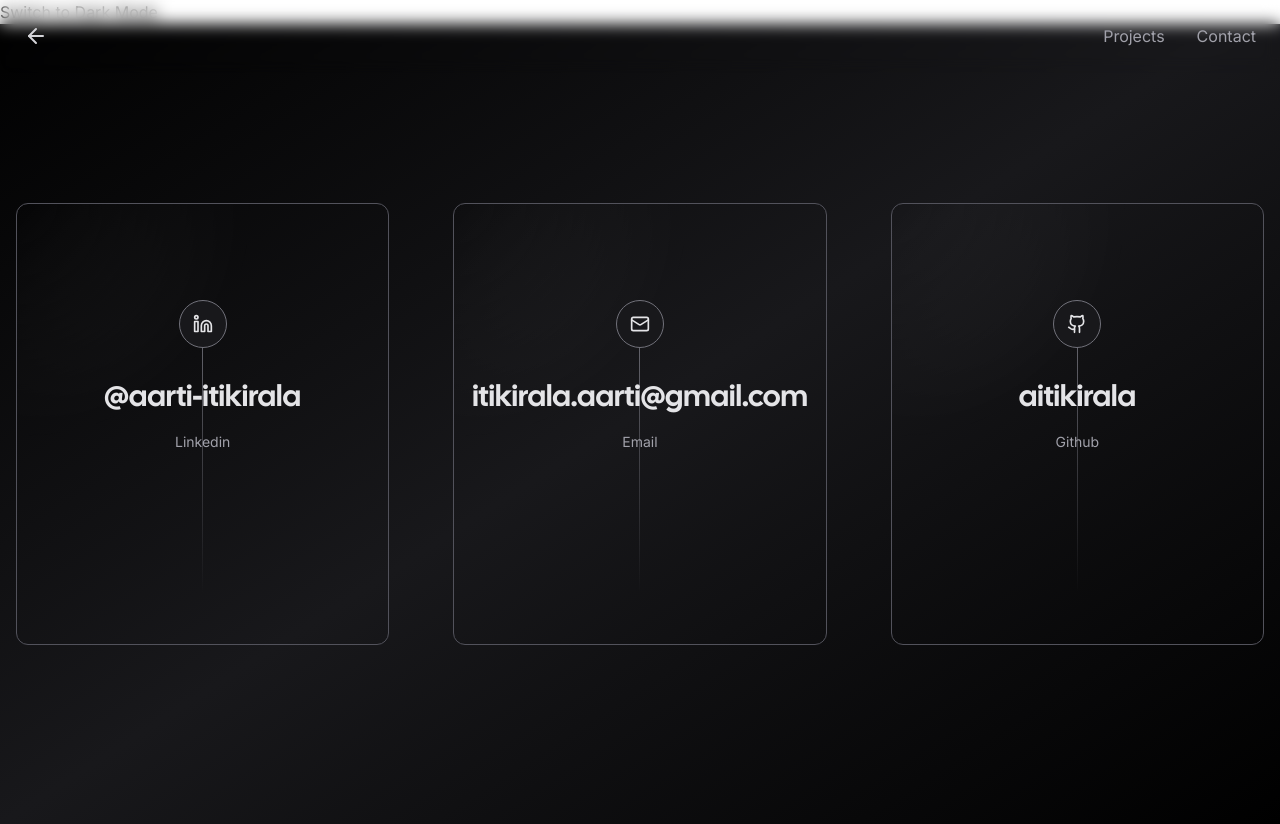
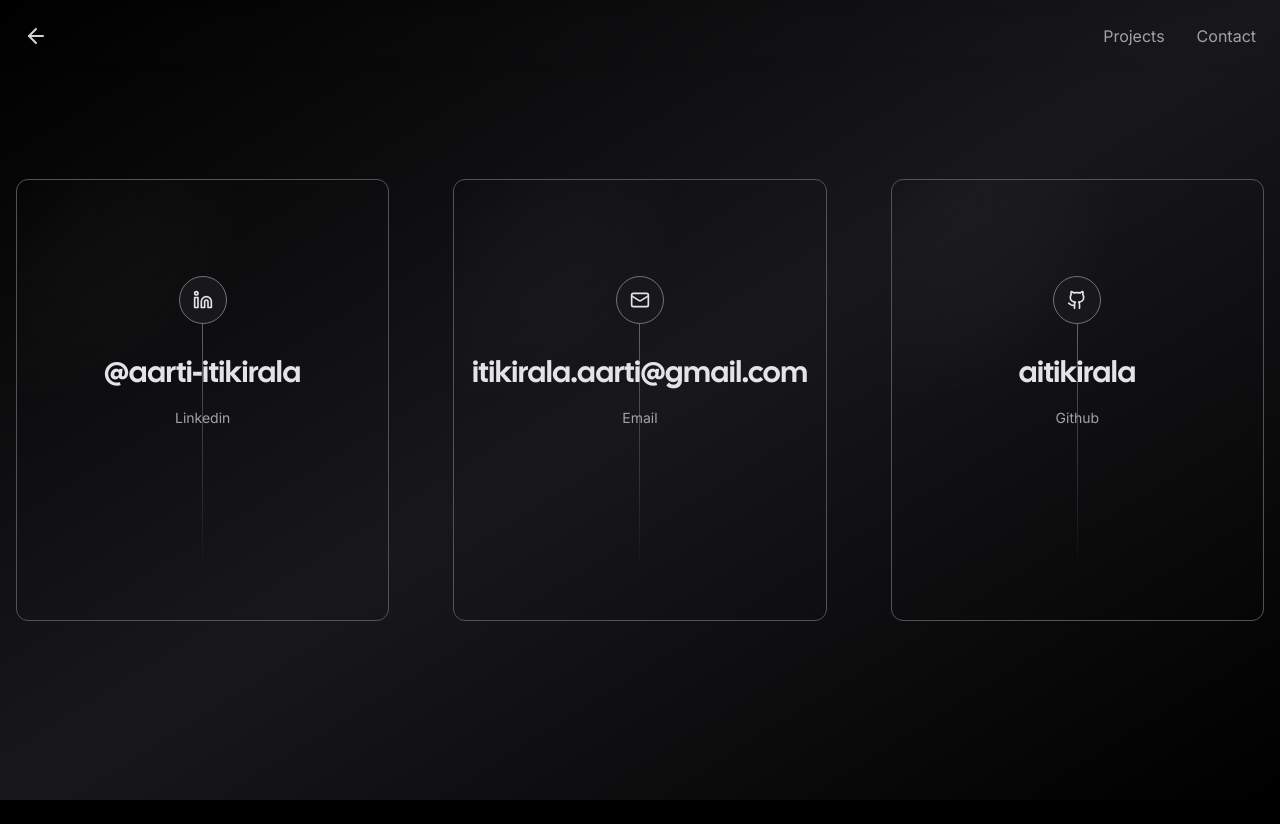
Before and after one commit to anirudh-itikirala/anirudh-showcase, a Next.js app: page /contact in a window 1280 px wide. After the commit the page ends 800 px from the top, so only its background shows below. Built offline with nearby package versions, Linux system fonts and the light colour scheme; no server answers; what tailwindcss-debug-screens would draw is missing.

Commit message:
reverted

```diff
--- a/app/components/nav.tsx
+++ b/app/components/nav.tsx
@@ -3,49 +3,22 @@
 import Link from "next/link";
 import React, { useEffect, useRef, useState } from "react";
 
-
-
-
-
-
 export const Navigation: React.FC = () => {
 	const ref = useRef<HTMLElement>(null);
 	const [isIntersecting, setIntersecting] = useState(true);
-	const [theme, setTheme] = useState('light'); // default theme
 
-	const lightThemeStyles = {
-		backgroundColor: 'white',
-		color: 'black',
-		// Add other light theme styles here
-	  };
-
-	  const darkThemeStyles = {
-		backgroundColor: 'black',
-		color: 'white',
-		// Add other dark theme styles here
-	  };
-
-
-	  const toggleTheme = () => {
-		setTheme(prevTheme => prevTheme === 'light' ? 'dark' : 'light');
-	  };
-
-	  useEffect(() => {
-		// Apply theme to body or a parent element if needed
-		// You can also apply it to individual components or divs
+	useEffect(() => {
 		if (!ref.current) return;
 		const observer = new IntersectionObserver(([entry]) =>
-		  setIntersecting(entry.isIntersecting),
+			setIntersecting(entry.isIntersecting),
 		);
+
 		observer.observe(ref.current);
 		return () => observer.disconnect();
-	  }, []);
+	}, []);
 
 	return (
-		<header ref={ref} style={theme === 'light' ? lightThemeStyles : darkThemeStyles}>
-			<button onClick={toggleTheme} >
-      {theme === 'light' ? 'Switch to Dark Mode' : 'Switch to Light Mode'}
-    </button>
+		<header ref={ref}>
 			<div
 				className={`fixed inset-x-0 top-0 z-50 backdrop-blur  duration-200 border-b  ${
 					isIntersecting
```
